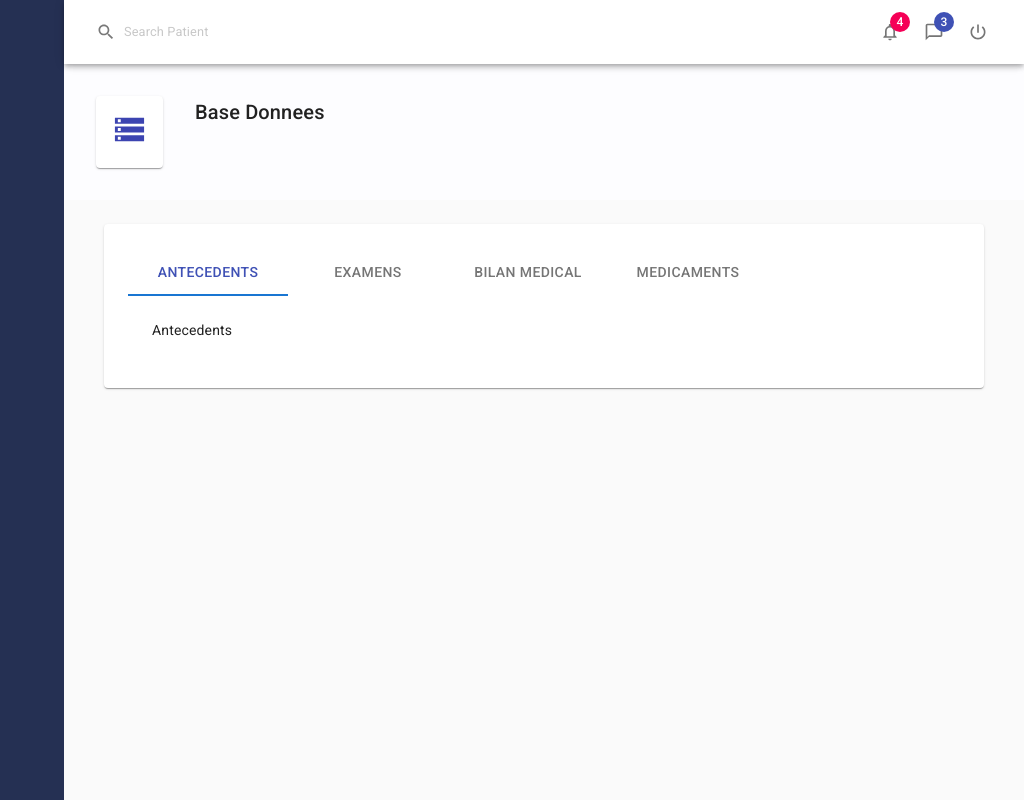
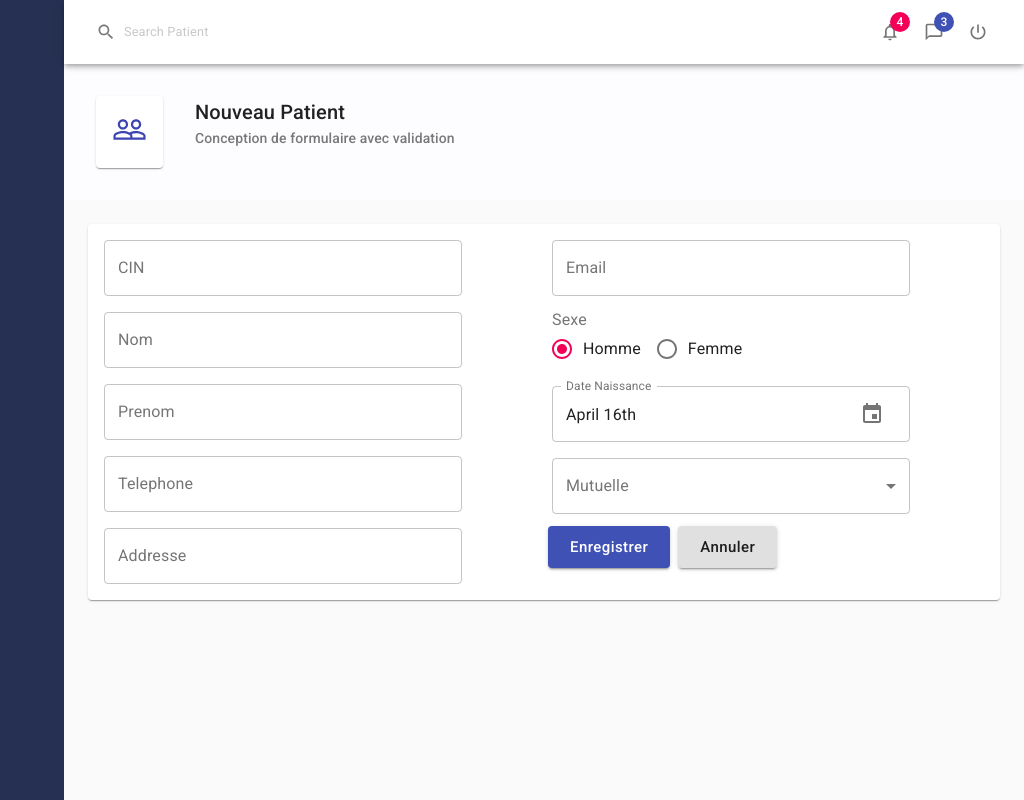
Before and after one commit to DemoSafir/medico-app, a React (Create React App) app: page / in a window 1280 px wide. Shown: the whole page, without its empty margins (256-1280 px from the left). Built offline with nearby package versions, Linux system fonts and the light colour scheme.

Commit message:
initial commit

```diff
--- a/package.json
+++ b/package.json
@@ -3,9 +3,11 @@
   "version": "0.1.0",
   "private": true,
   "dependencies": {
+    "@date-io/date-fns": "^1.3.13",
     "@emotion/react": "^11.9.0",
     "@emotion/styled": "^11.8.1",
     "@material-ui/core": "^4.12.4",
+    "@material-ui/pickers": "^3.3.10",
     "@mui/icons-material": "^5.6.1",
     "@mui/lab": "^5.0.0-alpha.77",
     "@mui/material": "^5.6.1",
@@ -13,6 +15,7 @@
     "@testing-library/jest-dom": "^5.16.4",
     "@testing-library/react": "^13.0.1",
     "@testing-library/user-event": "^13.5.0",
+    "date-fns": "^2.28.0",
     "react": "^18.0.0",
     "react-dom": "^18.0.0",
     "react-scripts": "5.0.1",
--- a/src/App/App.js
+++ b/src/App/App.js
@@ -5,6 +5,7 @@ import { CssBaseline, makeStyles, createMuiTheme } from '@material-ui/core';
 import Header from '../components/Header';
 import { ThemeProvider } from '@mui/material';
 import DB from '../pages/DB/DB';
+import Patients from '../pages/Patients/Patients';
 
 const theme = createMuiTheme({
   palette: {
@@ -51,7 +52,7 @@ function App() {
       <SideMenu />
       <div className={classes.appMain}>
         <Header />
-        <DB />
+        <Patients />
       </div>
       <CssBaseline />
     </ThemeProvider>
--- /dev/null
+++ b/src/components/controls/Button.js
@@ -0,0 +1,32 @@
+import React from 'react'
+import {Button as MuiButton, makeStyles} from '@material-ui/core';
+
+
+const useStyles = makeStyles(theme => ({
+    root: {
+        margin: theme.spacing(0.5)
+    },
+    label: {
+        textTransform:'none'
+    }
+
+
+}))
+
+export default function Button(props) {
+
+     const {text, size, color, variant, onClick, ...other} = props;
+     const classes = useStyles();
+
+  return (
+      <MuiButton
+      variant={variant || "contained"}
+      size={size || "large"}
+      color={color || "primary"}
+      onClick={onClick}
+      {...other}
+      classes={{root:classes.root,label:classes.label}}>
+          {text}
+      </MuiButton>
+  )
+}
--- /dev/null
+++ b/src/components/controls/Controls.js
@@ -0,0 +1,16 @@
+import Input from './Input';
+import RadioGroup from './RadioGroup';
+import Select from './Select';
+import DatePicker from './DatePicker';
+import Button from './Button';
+
+
+const Controls = {
+        Input,
+        RadioGroup,
+        Select,
+        DatePicker,
+        Button
+}
+
+export default Controls;
--- /dev/null
+++ b/src/components/controls/DatePicker.js
@@ -0,0 +1,26 @@
+import React from 'react'
+import { MuiPickersUtilsProvider, KeyboardDatePicker } from '@material-ui/pickers';
+import DateFnsUtils from '@date-io/date-fns';
+
+export default function DatePicker(props) {
+
+     const {name, label, value, onChange} = props;
+        const convertToDefEventPara = (name, value) => ({
+            target: {
+                name, value
+            }
+        })
+
+  return (
+    <MuiPickersUtilsProvider utils={DateFnsUtils}>
+        <KeyboardDatePicker disableToolbar variant="inline" inputVariant="outlined"
+            label={label}
+            formate="MM/DD/YYYY"
+            name={name}
+            value={value}
+            onChange={date =>onChange(convertToDefEventPara(name,date))}
+
+        />
+    </MuiPickersUtilsProvider>
+  )
+}
--- a/src/components/controls/RadioGroup.js
+++ b/src/components/controls/RadioGroup.js
@@ -1,10 +1,23 @@
+import { FormControl, FormControlLabel, FormLabel, Radio, RadioGroup as MuiRadioGroup } from '@material-ui/core';
 import React from 'react'
 
 export default function  RadioGroup(props) {
     const {name, label, value, onChange, items } = props;
   return (
-    <div>
-
-    </div>
+    <FormControl>
+            <FormLabel>{label}</FormLabel>
+            <MuiRadioGroup row
+                name={name}
+                value={value}
+                onChange={onChange}>
+                {
+                    items.map(
+                        item => (
+                               <FormControlLabel key={item.id} value={item.id} control={<Radio />} label={item.title} />
+                        )
+                    )
+                }
+            </MuiRadioGroup>
+    </FormControl>
   )
 }
--- /dev/null
+++ b/src/components/controls/Select.js
@@ -0,0 +1,25 @@
+import { FormControl, InputLabel , MenuItem, Select as MuiSelect} from '@material-ui/core';
+import React from 'react'
+
+export default function Select(props) {
+
+   const {name, label, value, onChange, options} = props;
+
+  return (
+    <FormControl
+        variant="outlined">
+        <InputLabel>{label}</InputLabel>
+        <MuiSelect
+        label={label}
+        name={name}
+        value={value}
+        onChange={onChange}>
+           <MenuItem value="">None</MenuItem>
+           {
+               options.map(item=>(<MenuItem key={item.id} value={item.id}>{item.title}</MenuItem>))
+           }
+        </MuiSelect>
+    </FormControl>
+
+  )
+}
--- a/src/components/useForm.js
+++ b/src/components/useForm.js
@@ -31,7 +31,7 @@ const useStyles = makeStyles(theme => ({
 export function Form(props) {
     const classes = useStyles();
   return (
-    <form className={classes.root}>
+    <form className={classes.root} >
        {props.children}
     </form>
   )
--- a/src/index.js
+++ b/src/index.js
@@ -5,7 +5,7 @@ import App from './App/App';
 
 const root = ReactDOM.createRoot(document.getElementById('root'));
 root.render(
-  <React.StrictMode>
+
     <App />
-  </React.StrictMode>
+
 );
--- a/src/pages/Patients/PatientForm.js
+++ b/src/pages/Patients/PatientForm.js
@@ -1,8 +1,8 @@
 import React from 'react'
-import { FormControlLabel, Grid, Radio, RadioGroup, TextField } from '@material-ui/core';
+import { Grid } from '@material-ui/core';
 import { useForm, Form } from '../../components/useForm'
-import { FormLabel } from '@mui/material';
-import Input from '../../components/controls/Input';
+import Controls from '../../components/controls/Controls';
+import * as patientService from '../../services/patientService';
 
 const sexeItems = [
     { id: 'homme', title: 'Homme' },
@@ -33,29 +33,74 @@ export default function PatientForm() {
         <Form>
             <Grid container>
                 <Grid item xs={6}>
-                    <Input
+                    <Controls.Input
+                        name="cin"
+                        label="CIN"
+                        value={values.cin}
+                        onChange={handleInputChange}
+                    />
+                    <Controls.Input
                         name="nom"
                         label="Nom"
                         value={values.nom}
                         onChange={handleInputChange}
                     />
-                    <Input
+                    <Controls.Input
                         name="prenom"
                         label="Prenom"
                         value={values.prenom}
                         onChange={handleInputChange}
                     />
+                     <Controls.Input
+                        name="telephone"
+                        label="Telephone"
+                        value={values.telephone}
+                        onChange={handleInputChange}
+                    />
+                     <Controls.Input
+                        name="addresse"
+                        label="Addresse"
+                        value={values.addresse}
+                        onChange={handleInputChange}
+                    />
                 </Grid>
                 <Grid item xs={6}>
-                    <FormLabel>Sexe</FormLabel>
-                    <RadioGroup row
-                        name="sexe"
-                        value={values.sexe}
-                        onChange={handleInputChange}>
-                        {sexeItems.map(item => (
-                            <FormControlLabel value={item.id} control={<Radio />} label={item.title} />
-                        ))}
-                    </RadioGroup>
+                    <Controls.Input
+                        name="email"
+                        label="Email"
+                        value={values.email}
+                        onChange={handleInputChange}
+                    />
+                    <Controls.RadioGroup
+                            name="sexe"
+                            label="Sexe"
+                            value={values.sexe}
+                            onChange={handleInputChange}
+                            items={sexeItems}
+                    />
+                    <Controls.DatePicker
+                            name="dateNaissance"
+                            label="Date Naissance"
+                            value={values.dateNaissance}
+                            onChange={handleInputChange}
+                    />
+                    <Controls.Select
+                            name="mutuelle"
+                            label="Mutuelle"
+                            value={values.mutuelle}
+                            onChange={handleInputChange}
+                            options={patientService.getMutuelleCollection()}
+                    />
+                    <div>
+                        <Controls.Button
+                            type="submit"
+                            text="Enregistrer"
+                        />
+                        <Controls.Button
+                            text="Annuler"
+                            color="default"
+                        />
+                    </div>
                 </Grid>
             </Grid>
         </Form>
--- a/src/pages/Patients/Patients.js
+++ b/src/pages/Patients/Patients.js
@@ -6,8 +6,8 @@ import { Paper, makeStyles } from '@material-ui/core'
 
 const useStyles = makeStyles(theme => ({
     pageContent: {
-        margin: theme.spacing(5),
-        padding: theme.spacing(3)
+        margin: theme.spacing(3),
+        padding: theme.spacing(1)
     }
 }))
 
--- /dev/null
+++ b/src/services/patientService.js
@@ -0,0 +1,8 @@
+
+
+
+export const getMutuelleCollection = () => ([
+    { id:'1', title:'CNSS'},
+    { id:'2', title:'FAR'},
+    { id:'3', title:'Autres'},
+])
```
Also changed, not shown: 2 other files (tests, documents, lock files or other folders).
